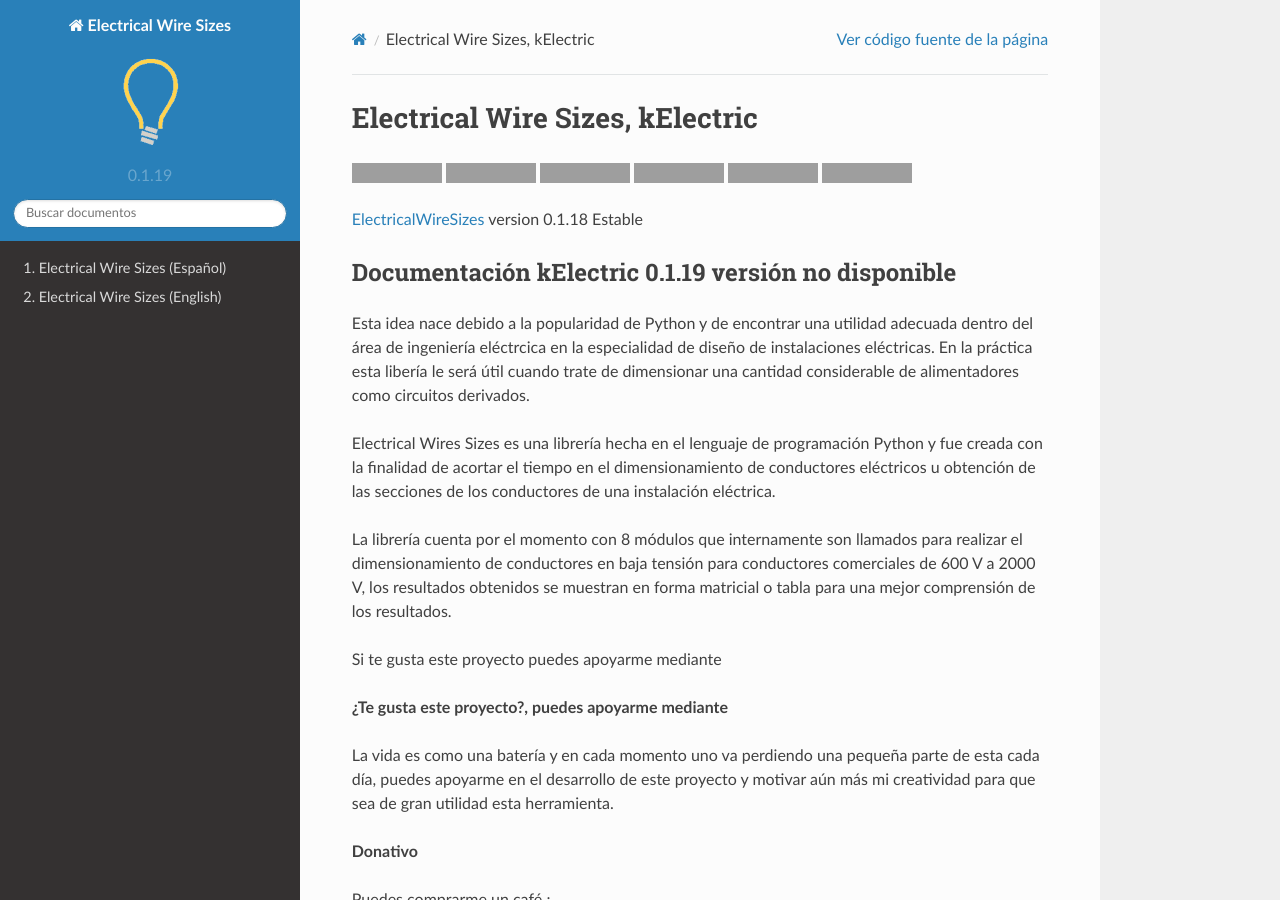
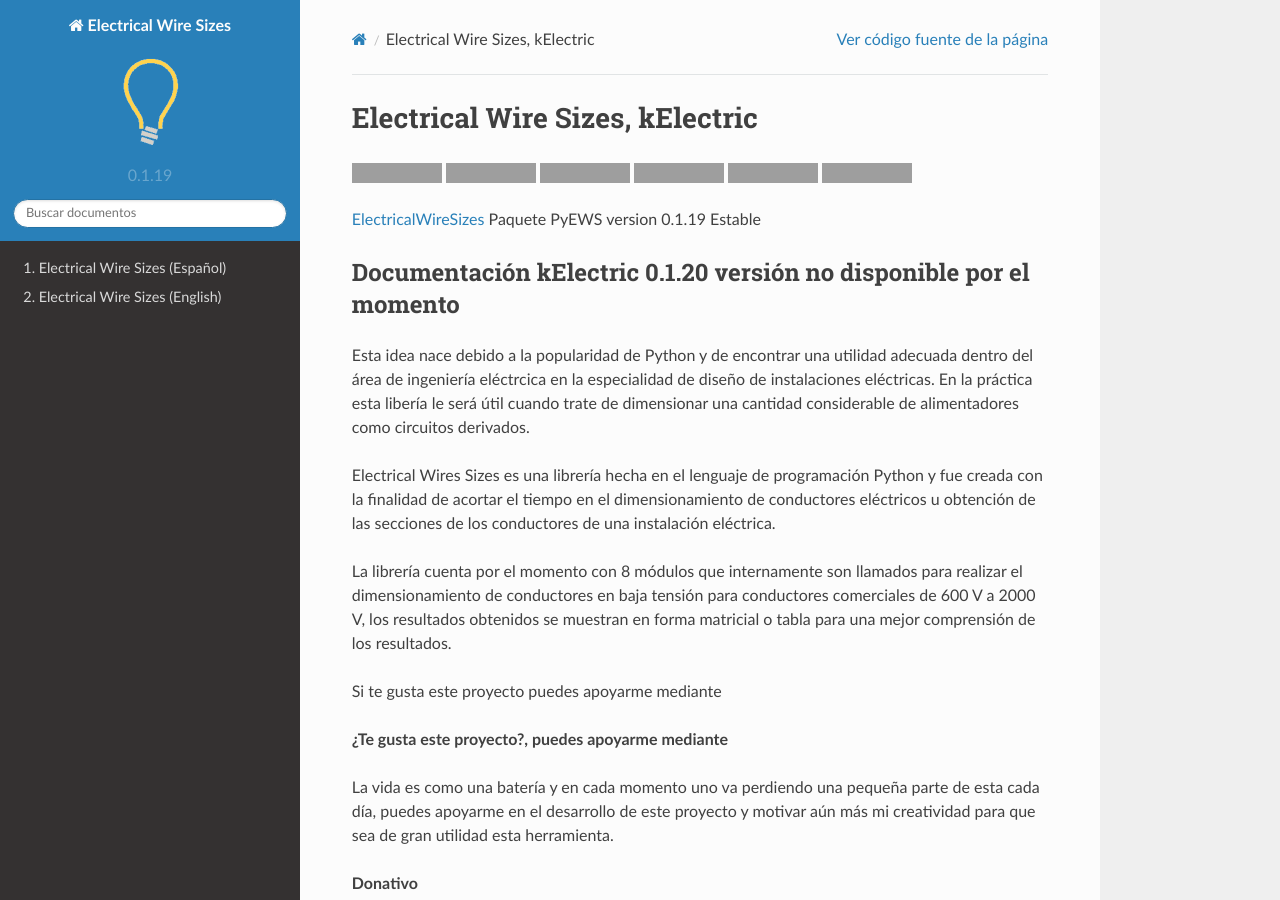
Before and after one commit to jacometoss/PyEWS, a Sphinx documentation site: the page built from docs/index.rst, in a window 1280 px wide and 900 px high, cut to the strip 0-900 px from the top of the window. Built offline with Sphinx 7.4.7 and the Read the Docs theme 2.0.0, drawn with Linux system fonts in a browser that asks for light colours; grey boxes are pictures that could not be loaded.

Commit message:
Update index.rst

```diff
--- a/docs/index.rst
+++ b/docs/index.rst
@@ -3,11 +3,11 @@
 |image1| |image2| |image3| |image4|
 |image5|\  |image6|
 
-ElectricalWireSizes_  version 0.1.18 Estable
+ElectricalWireSizes_ Paquete PyEWS version 0.1.19 Estable
 
-*****************************************************
-Documentación kElectric 0.1.19 versión no disponible
-*****************************************************
+*******************************************************************
+Documentación kElectric 0.1.20 versión no disponible por el momento
+*******************************************************************
 
 Esta idea nace debido a la popularidad de Python y de encontrar una utilidad
 adecuada dentro del área de ingeniería eléctrcica en la especialidad de diseño
```
